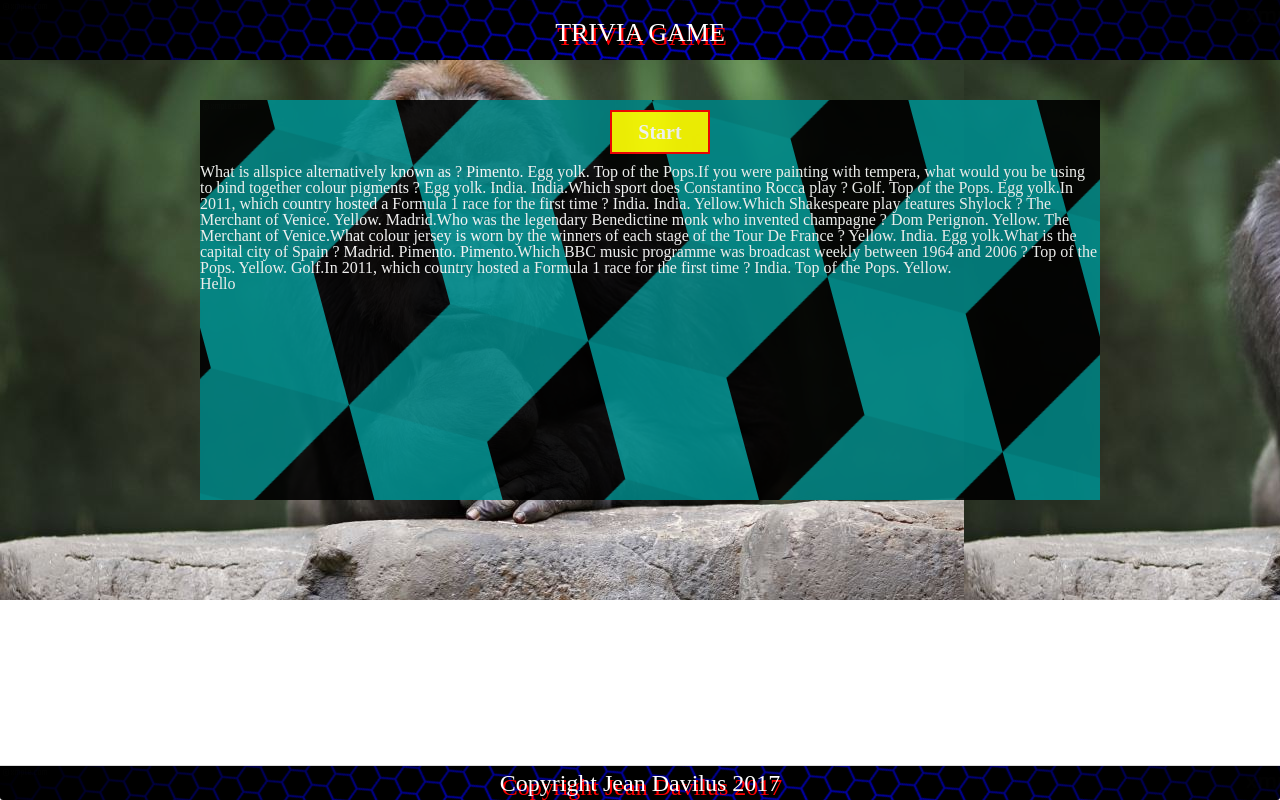
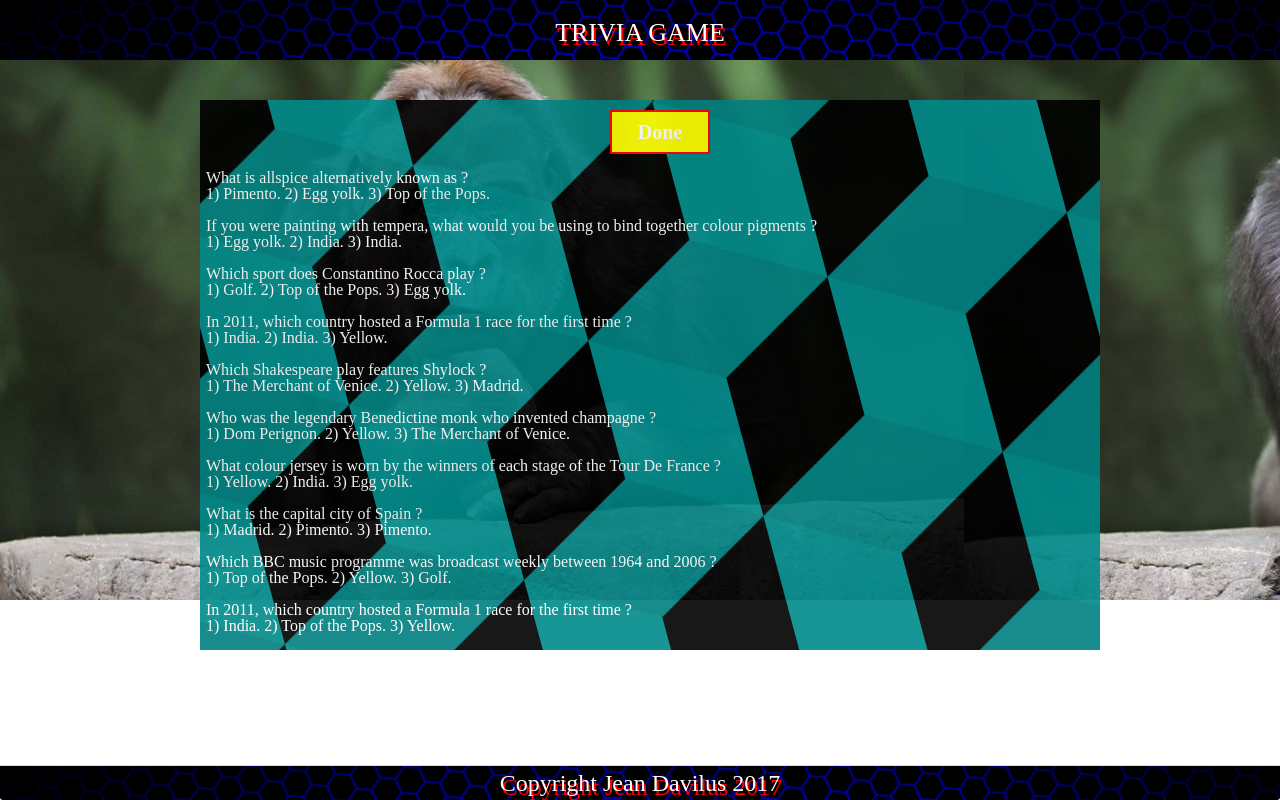
Before and after one commit to stephenson90/TriviaGame, a plain HTML site: page index.html in a window 1280 px wide. Both pictures are taken after a click on the button "Start". Drawn offline with nearby package versions, Linux system fonts and the light colour scheme; a web font is replaced by a local one.

Commit message:
getting there

```diff
--- a/assets/css/style.css
+++ b/assets/css/style.css
@@ -60,3 +60,17 @@
 	min-width: 100px;
 	font-weight: bolder;
 }
+
+.done{
+
+	position: relative;
+	left:400px;
+	margin: 10px;
+	padding: 10px;
+	background-color: yellow;
+	border: 2px solid red;
+	font-size: 20px;
+	min-width: 100px;
+	font-weight: bolder;
+
+}
--- a/assets/javascript/app.js
+++ b/assets/javascript/app.js
@@ -1,4 +1,5 @@
 $(document).ready(function(){
+	$(".done").hide();
 
 var questAns = ["Who was the legendary Benedictine monk who invented champagne? Dom Perignon.",
 "Name the largest freshwater lake in the world? Lake Superior.",
@@ -126,15 +127,20 @@ function trivgame(){
 
 		for(var j = 0; j <10; j++){
 
-			$("#triv").append( guessths[j] +" ? "+ poschoic[j] +" "+ poschoic[Math.floor(Math.random()*poschoic.length)]+" "+poschoic[Math.floor(Math.random()*poschoic.length)]);
+			$("#triv").append( guessths[j] +" ? "+ '<br/>'+ "  1) "+ poschoic[j] +"  2) "
+			+ poschoic[Math.floor(Math.random()*poschoic.length)]+"  3) "+poschoic[Math.floor(Math.random()*poschoic.length)]
+			+'<br/>'+'<br/>');
 		}
-
+	$("#triv").css("margin","6px")	;
 }
 
 
 	$(".start").on("click", function(){
 
 		trivgame();
+
+		$(".start").hide();
+		$(".done").show();
 
 	});
 
--- a/index.html
+++ b/index.html
@@ -20,12 +20,17 @@
 <div class="theBack">
 
 <div class="quest">
+<button class="start"> Start </button>
+<button class="done"> Done </button>
 
-<button class="start"> Start </button>
+<ol id="triv">
+<!--<li id = "quest1"> </li>
+<input type="checkbox" id="ans1">
+<input type="checkbox" id="an2">
+<input type="checkbox" id="ans3">-->
+</ol>
 
-<ol id="triv"> </ol>
-
-<p>Hello</p>
+<p></p>
 
 </div>
 
```
